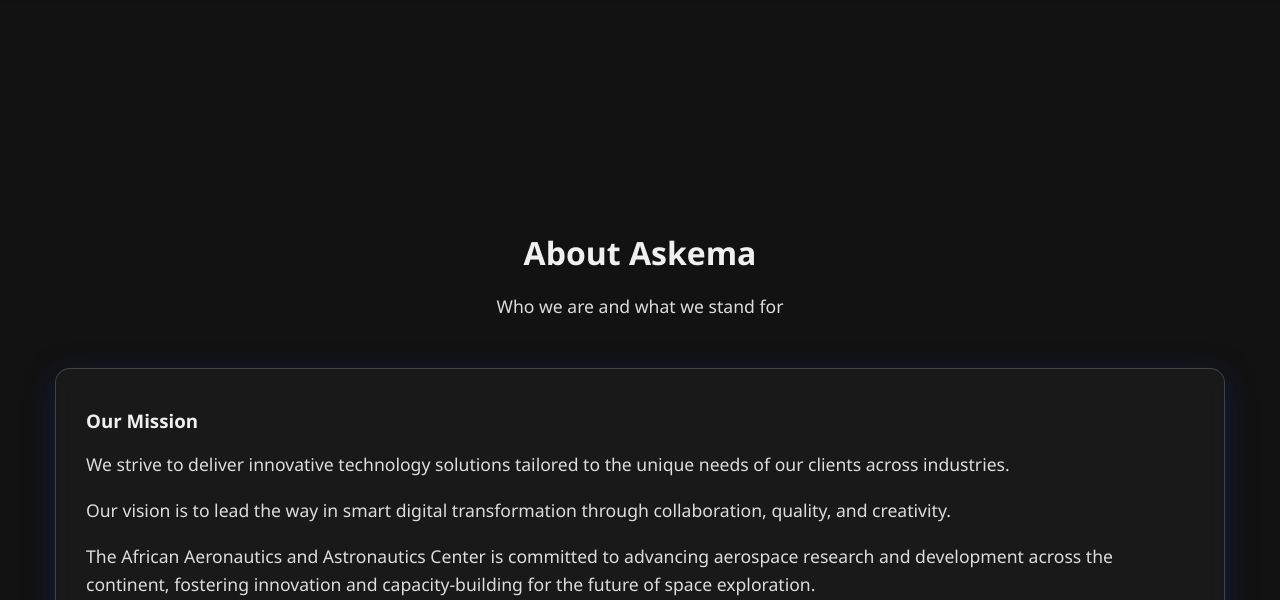
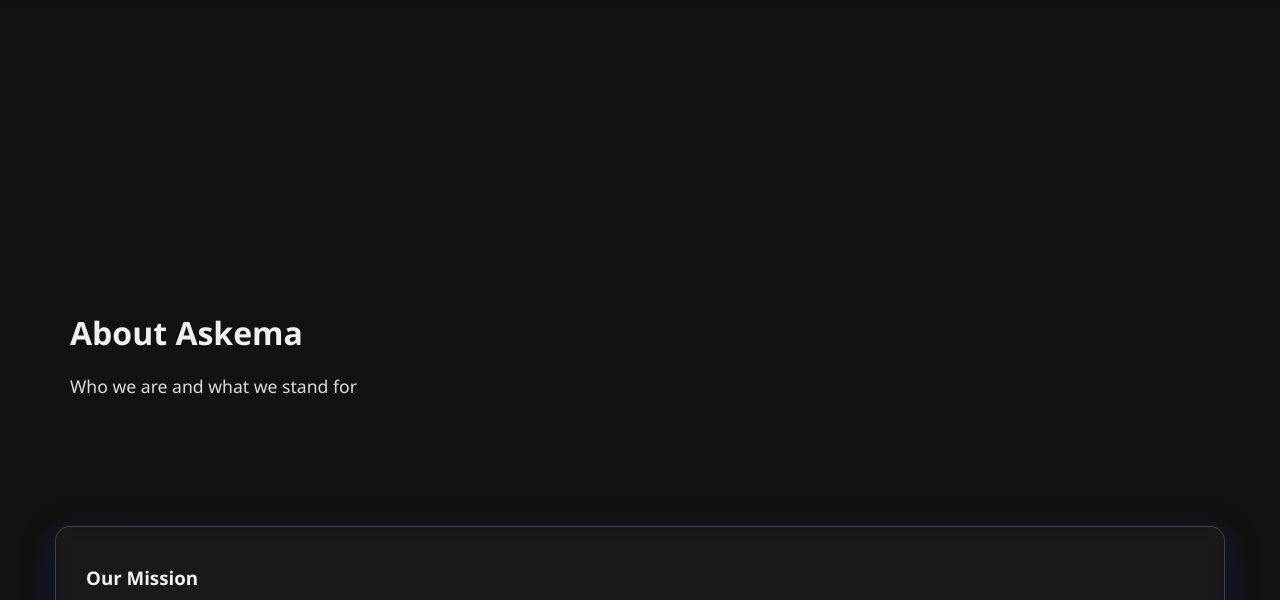
Before and after one commit to Nardos-serkalem/Askema_Engineering, a Flask app: page /about in a window 1280 px wide. Shown: the part 471-1071 px from the top of the page. Run offline with Flask 3, Linux system fonts and the light colour scheme; some libraries are stand-ins or nearby versions; grey boxes are pictures that could not be loaded.

Commit message:
add two pages inside

```diff
--- a/templates/about.html
+++ b/templates/about.html
@@ -4,7 +4,7 @@
 {% block title %}About Us | Askema Engineering{% endblock %}
 
 {% block content %}
-<div class="text-white text-center">
+  <div class="container">
     <h1>About Askema</h1>
     <p class="lead">Who we are and what we stand for</p>
 </div>
@@ -14,7 +14,7 @@
         <h3>Our Mission</h3>
         <p>We strive to deliver innovative technology solutions tailored to the unique needs of our clients across industries.</p>
         <p>Our vision is to lead the way in smart digital transformation through collaboration, quality, and creativity.</p>
-        <p>The African Aeronautics and Astronautics Center is committed to advancing aerospace research and development across the continent, fostering innovation and capacity-building for the future of space exploration.</p>
+        <p> we are committed to advancing aerospace research and development across the continent, fostering innovation and capacity-building for the future of space exploration.</p>
     </div>
     <div class="col-md-6">
         <video autoplay muted loop class="img-fluid rounded shadow">
@@ -25,7 +25,7 @@
 </section>
 
 <section class="mt-5 text-center">
-    <a href="{{ url_for('discoverus') }}" class="btn btn-outline-light m-2">Discover Us</a>
+    <a href="{{ url_for('discover_us') }}" class="btn btn-outline-light m-2">Discover Us</a>
     <a href="{{ url_for('executive_team') }}" class="btn btn-outline-light m-2">Executive Team</a>
 </section>
 {% endblock %}
```
